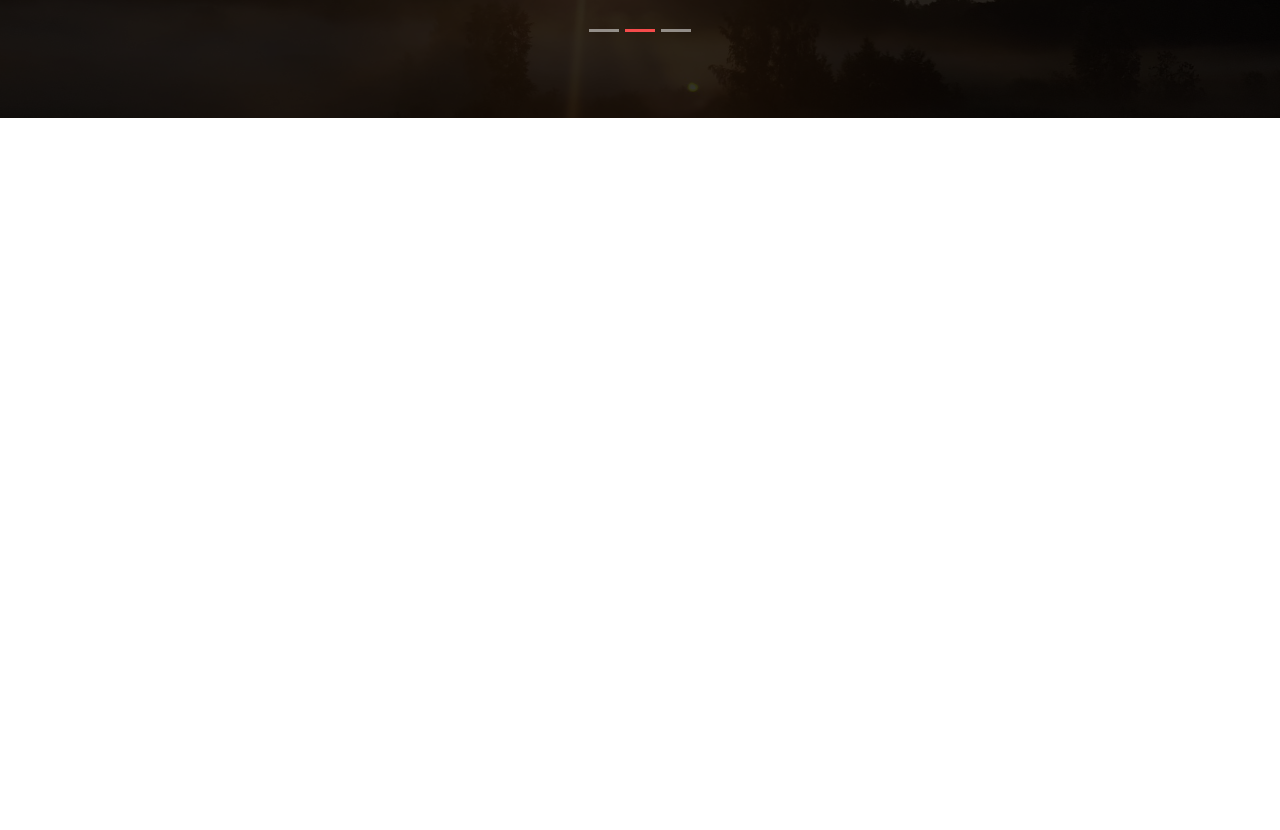
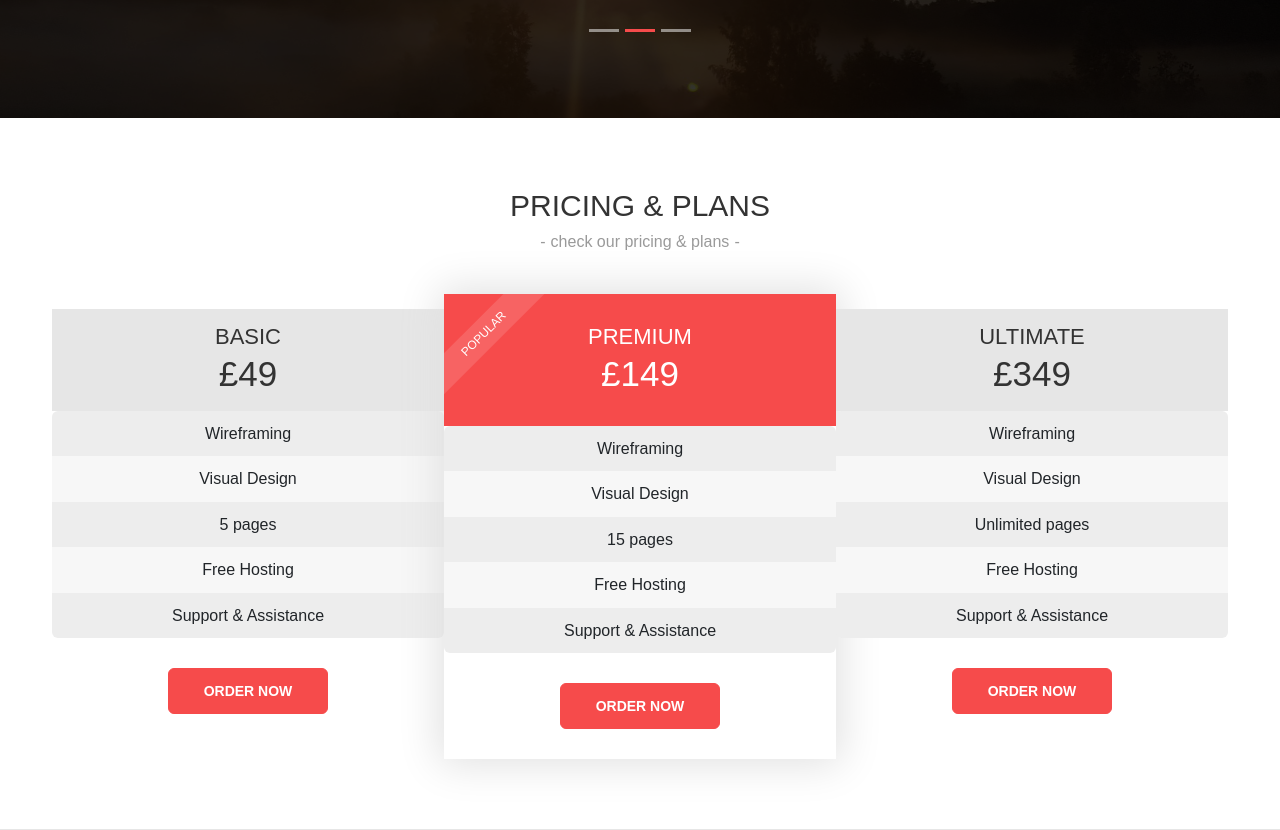
Before and after one commit to SayeedSAMI/firstproject, a React (Create React App) app in the folder firstproject/: page / in a window 1280 px wide. Shown: the part 4667-5497 px from the top of the page. Before the commit the page ends 4785 px from the top, so only its background shows below. Built offline with nearby package versions, Linux system fonts and the light colour scheme.

Commit message:
pricing.js added

```diff
--- a/firstproject/src/App.js
+++ b/firstproject/src/App.js
@@ -1,14 +1,14 @@
-import 'bootstrap/dist/css/bootstrap.min.css';
-import './App.css';
+import "bootstrap/dist/css/bootstrap.min.css";
+import "./App.css";
 
-
-import AppHeader from './components/header';
-import AppHero from './components/hero';
-import AppAbout from './components/about';
-import AppService from './components/services';
-import AppWorks from './components/works';
-import AppTeams from './components/teams';
-import AppTestimonials from './components/testimonials';
+import AppHeader from "./components/header";
+import AppHero from "./components/hero";
+import AppAbout from "./components/about";
+import AppService from "./components/services";
+import AppWorks from "./components/works";
+import AppTeams from "./components/teams";
+import AppTestimonials from "./components/testimonials";
+import AppPricing from "./components/pricing";
 
 function App() {
   return (
@@ -23,10 +23,8 @@
         <AppWorks />
         <AppTeams />
         <AppTestimonials />
-
-
+        <AppPricing />
       </main>
-
     </div>
   );
 }
--- /dev/null
+++ b/firstproject/src/components/pricing.js
@@ -0,0 +1,87 @@
+import Container from "react-bootstrap/Container";
+import Row from "react-bootstrap/Row";
+import Col from "react-bootstrap/Col";
+import ListGroup from "react-bootstrap/ListGroup";
+
+const pricingData = [
+  {
+    id: 1,
+    plan: "Basic",
+    price: "£49",
+    features: [
+      "Wireframing",
+      "Visual Design",
+      "5 pages",
+      "Free Hosting",
+      "Support & Assistance",
+    ],
+    link: "https://www.google.com",
+  },
+  {
+    id: 2,
+    plan: "Premium",
+    price: "£149",
+    features: [
+      "Wireframing",
+      "Visual Design",
+      "15 pages",
+      "Free Hosting",
+      "Support & Assistance",
+    ],
+    link: "https://www.facebook.com",
+  },
+  {
+    id: 3,
+    plan: "Ultimate",
+    price: "£349",
+    features: [
+      "Wireframing",
+      "Visual Design",
+      "Unlimited pages",
+      "Free Hosting",
+      "Support & Assistance",
+    ],
+    link: "https://www.twitter.com",
+  },
+];
+
+function AppPricing() {
+  return (
+    <section id="pricing" className="block pricing-block">
+      <Container fluid>
+        <div className="title-holder">
+          <h2>Pricing &amp; plans</h2>
+          <div className="subtitle">check our pricing &amp; plans</div>
+        </div>
+        <Row>
+          {pricingData.map((pricing) => {
+            return (
+              <Col sm={4} key={pricing.id}>
+                <div className="heading">
+                  <h3>{pricing.plan}</h3>
+                  <span className="price">{pricing.price}</span>
+                </div>
+                <div className="content">
+                  <ListGroup>
+                    {pricing.features.map((feature, index) => {
+                      return (
+                        <ListGroup.Item key={index}>{feature}</ListGroup.Item>
+                      );
+                    })}
+                  </ListGroup>
+                </div>
+                <div className="btn-holder">
+                  <a href={pricing.link} className="btn btn-primary">
+                    Order Now
+                  </a>
+                </div>
+              </Col>
+            );
+          })}
+        </Row>
+      </Container>
+    </section>
+  );
+}
+
+export default AppPricing;
```
